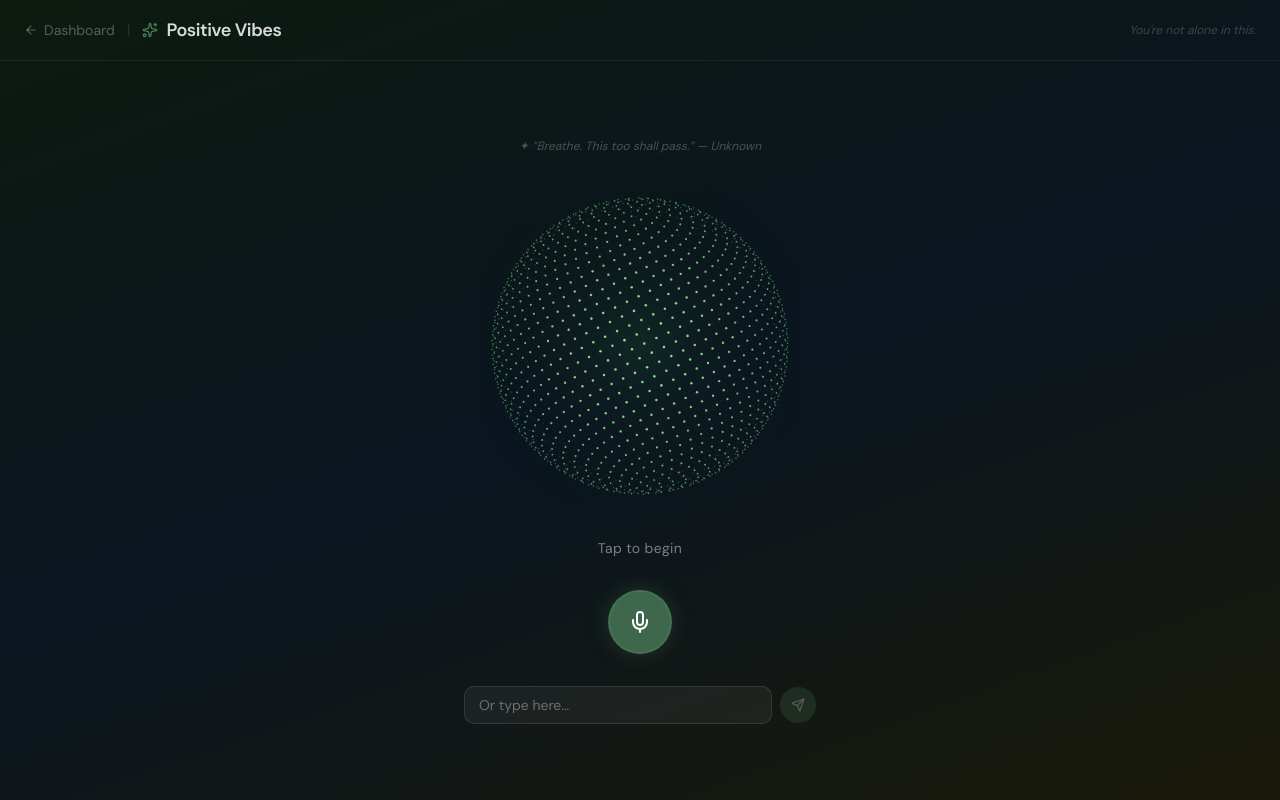
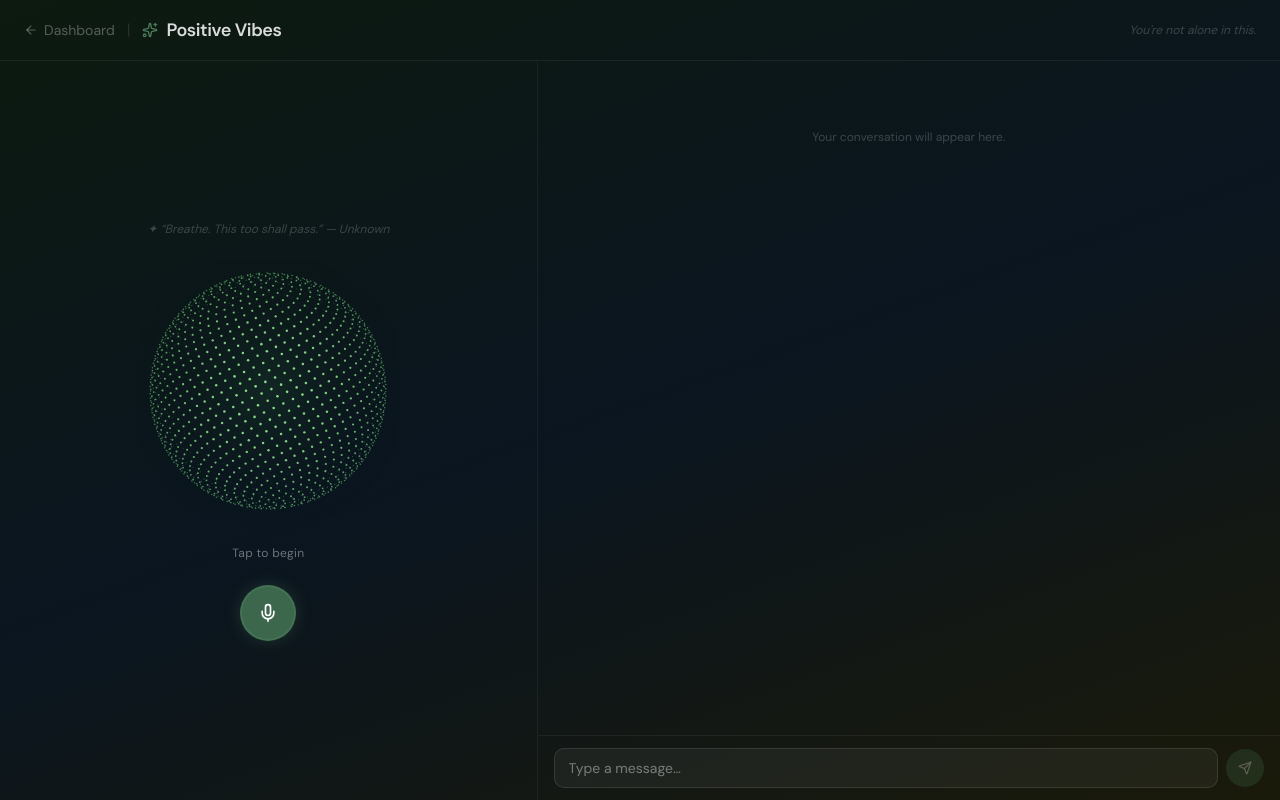
Before and after one commit to airautomate-air/multi-webapp-dashboard, a Next.js app: page /positive-vibes in a window 1280 px wide. Built offline with nearby package versions, Linux system fonts and the light colour scheme.

Commit message:
feat: split-screen layout (globe left, transcript right), silence network speech error

```diff
--- a/app/positive-vibes/page.tsx
+++ b/app/positive-vibes/page.tsx
@@ -163,15 +163,10 @@ export default function PositiveVibesPage() {
         networkRetryRef.current = 0
         if (autoLoopRef.current && voiceStateRef.current !== "idle") startListening()
       } else if (e.error === "network") {
-        networkRetryRef.current++
-        if (networkRetryRef.current >= 3) {
+        // Network errors mean Chrome can't reach Google's STT servers — silently go idle
         networkRetryRef.current = 0
-          setError("Can't reach speech service. Check your internet and tap the mic to try again.")
         setVoiceState("idle")
         stopMic()
-        } else if (autoLoopRef.current && voiceStateRef.current !== "idle") {
-          startListening()
-        }
       } else {
         setError(`Mic error: ${e.error}`)
         setVoiceState("idle")
@@ -339,6 +334,11 @@ export default function PositiveVibesPage() {
     transcript.length > 0      ? "Tap to continue" :
                                  "Tap to begin"
 
+  const transcriptBottomRef = useRef<HTMLDivElement>(null)
+  useEffect(() => {
+    transcriptBottomRef.current?.scrollIntoView({ behavior: "smooth" })
+  }, [transcript])
+
   return (
     <div
       className="flex flex-col h-screen"
@@ -377,21 +377,31 @@ export default function PositiveVibesPage() {
         </span>
       </header>
 
-      {/* Globe area */}
-      <div className="flex-1 flex flex-col items-center justify-center gap-8">
+      {/* Split body */}
+      <div className="flex-1 flex overflow-hidden">
+
+        {/* ── Left: Globe panel ── */}
+        <div
+          className="flex flex-col items-center justify-center gap-6 shrink-0"
+          style={{
+            width: "42%",
+            borderRight: "1px solid rgba(255,255,255,0.05)",
+            padding: "24px 16px",
+          }}
+        >
           {/* Quote */}
           <p
-          className="text-xs italic text-center px-8 max-w-sm"
-          style={{ color: "rgba(255,255,255,0.25)" }}
+            className="text-xs italic text-center max-w-xs"
+            style={{ color: "rgba(255,255,255,0.2)" }}
           >
             ✦ &ldquo;{quote.q}&rdquo; — {quote.a}
           </p>
 
           {/* Globe */}
-        <PositiveVibesGlobe state={voiceState} audioLevel={audioLevel} size={320} />
+          <PositiveVibesGlobe state={voiceState} audioLevel={audioLevel} size={260} />
 
           {/* Status */}
-        <p className="text-sm tracking-wide" style={{ color: "rgba(255,255,255,0.45)" }}>
+          <p className="text-xs tracking-wide" style={{ color: "rgba(255,255,255,0.4)" }}>
             {statusLabel}
           </p>
 
@@ -400,75 +410,132 @@ export default function PositiveVibesPage() {
             onClick={handleMicToggle}
             className="flex items-center justify-center rounded-full transition-all duration-200"
             style={{
-            width: 64,
-            height: 64,
+              width: 56,
+              height: 56,
               background: voiceState !== "idle" ? "rgba(255,255,255,0.12)" : "rgba(74,124,89,0.8)",
               border: `2px solid ${voiceState !== "idle" ? "rgba(255,255,255,0.2)" : "rgba(74,124,89,0.6)"}`,
               boxShadow: voiceState !== "idle"
-              ? "0 0 20px rgba(255,255,255,0.08)"
-              : "0 0 20px rgba(74,124,89,0.3)",
+                ? "0 0 16px rgba(255,255,255,0.06)"
+                : "0 0 16px rgba(74,124,89,0.3)",
             }}
             aria-label={voiceState !== "idle" ? "Stop conversation" : "Start conversation"}
           >
             {voiceState !== "idle"
-            ? <MicOff size={24} style={{ color: "rgba(255,255,255,0.7)" }} />
-            : <Mic size={24} style={{ color: "#fff" }} />
+              ? <MicOff size={20} style={{ color: "rgba(255,255,255,0.7)" }} />
+              : <Mic size={20} style={{ color: "#fff" }} />
             }
           </button>
 
-        {/* Text input */}
-        <div className="flex items-center gap-2 w-full max-w-sm px-4">
+          {/* Error */}
+          {error && (
+            <p className="text-xs text-center max-w-xs" style={{ color: "#f5a623" }}>
+              {error}
+            </p>
+          )}
+        </div>
+
+        {/* ── Right: Transcript panel ── */}
+        <div className="flex-1 flex flex-col overflow-hidden">
+
+          {/* Messages */}
+          <div className="flex-1 overflow-y-auto px-5 py-5 space-y-4">
+            {transcript.length === 0 && (
+              <p
+                className="text-xs text-center mt-12"
+                style={{ color: "rgba(255,255,255,0.2)" }}
+              >
+                Your conversation will appear here.
+              </p>
+            )}
+            {transcript.map((msg, i) => (
+              <div key={i} className={`flex ${msg.role === "user" ? "justify-end" : "justify-start"}`}>
+                <div
+                  className="max-w-[85%] px-4 py-2.5 text-sm leading-relaxed"
+                  style={msg.role === "user" ? {
+                    background: "rgba(74,124,89,0.35)",
+                    border: "1px solid rgba(74,124,89,0.4)",
+                    borderRadius: "12px 12px 2px 12px",
+                    color: "rgba(255,255,255,0.85)",
+                  } : {
+                    background: "rgba(255,255,255,0.05)",
+                    border: "1px solid rgba(255,255,255,0.08)",
+                    borderRadius: "2px 12px 12px 12px",
+                    color: "rgba(255,255,255,0.7)",
+                    whiteSpace: "pre-wrap",
+                  }}
+                >
+                  {msg.content}
+                </div>
+              </div>
+            ))}
+            {voiceState === "speaking" && transcript.length > 0 && transcript[transcript.length - 1].role === "user" && (
+              <div className="flex justify-start">
+                <div
+                  className="px-4 py-2.5"
+                  style={{
+                    background: "rgba(255,255,255,0.05)",
+                    border: "1px solid rgba(255,255,255,0.08)",
+                    borderRadius: "2px 12px 12px 12px",
+                  }}
+                >
+                  <div className="flex gap-1 items-center">
+                    {[0, 1, 2].map((i) => (
+                      <div
+                        key={i}
+                        className="w-1.5 h-1.5 rounded-full animate-bounce"
+                        style={{ background: "rgba(255,255,255,0.3)", animationDelay: `${i * 0.15}s` }}
+                      />
+                    ))}
+                  </div>
+                </div>
+              </div>
+            )}
+            <div ref={transcriptBottomRef} />
+          </div>
+
+          {/* Input bar */}
+          <div
+            className="shrink-0 px-4 py-3 flex flex-col gap-2"
+            style={{ borderTop: "1px solid rgba(255,255,255,0.06)" }}
+          >
+            <div className="flex items-center gap-2">
               <input
                 type="text"
                 value={textInput}
                 onChange={(e) => setTextInput(e.target.value)}
                 onKeyDown={(e) => { if (e.key === "Enter") handleTextSubmit() }}
-            placeholder="Or type here…"
+                placeholder="Type a message…"
                 disabled={voiceState === "speaking"}
                 className="flex-1 text-sm outline-none"
                 style={{
                   background: "rgba(255,255,255,0.05)",
                   border: "1px solid rgba(255,255,255,0.1)",
                   borderRadius: 10,
-              padding: "8px 14px",
-              color: "rgba(255,255,255,0.7)",
+                  padding: "9px 14px",
+                  color: "rgba(255,255,255,0.8)",
                 }}
               />
               <button
                 onClick={handleTextSubmit}
                 disabled={!textInput.trim() || voiceState === "speaking"}
                 className="flex items-center justify-center rounded-full shrink-0 transition-opacity disabled:opacity-30"
-            style={{
-              width: 36,
-              height: 36,
-              background: "rgba(74,124,89,0.7)",
-            }}
+                style={{ width: 38, height: 38, background: "rgba(74,124,89,0.7)" }}
                 aria-label="Send"
               >
                 <Send size={14} style={{ color: "#fff" }} />
               </button>
             </div>
 
-        {/* Error */}
-        {error && (
-          <p
-            className="text-xs text-center px-8 max-w-xs"
-            style={{ color: "#f5a623" }}
-          >
-            {error}
-          </p>
-        )}
-
             {/* Save to Docs */}
             {transcript.length > 0 && voiceState === "idle" && (
-          <div className="flex flex-col items-center gap-2">
+              <div className="flex justify-end">
                 {docUrl ? (
                   <a
                     href={docUrl}
                     target="_blank"
                     rel="noopener noreferrer"
                     className="text-xs underline"
-                style={{ color: "rgba(255,255,255,0.4)" }}
+                    style={{ color: "rgba(255,255,255,0.35)" }}
                   >
                     Open in Google Docs ↗
                   </a>
@@ -476,14 +543,10 @@ export default function PositiveVibesPage() {
                   <button
                     onClick={handleSave}
                     disabled={savingDoc}
-                className="flex items-center gap-2 text-xs px-4 py-2 rounded-full transition-opacity disabled:opacity-40"
-                style={{
-                  background: "rgba(255,255,255,0.06)",
-                  border: "1px solid rgba(255,255,255,0.12)",
-                  color: "rgba(255,255,255,0.5)",
-                }}
+                    className="flex items-center gap-1.5 text-xs transition-opacity disabled:opacity-40"
+                    style={{ color: "rgba(255,255,255,0.3)" }}
                   >
-                <FileText size={13} />
+                    <FileText size={11} />
                     {savingDoc ? "Saving…" : "Save to Google Docs"}
                   </button>
                 )}
@@ -491,5 +554,7 @@ export default function PositiveVibesPage() {
             )}
           </div>
         </div>
+      </div>
+    </div>
   )
 }
```
Lines whose indentation alone changed are shown as unchanged.
